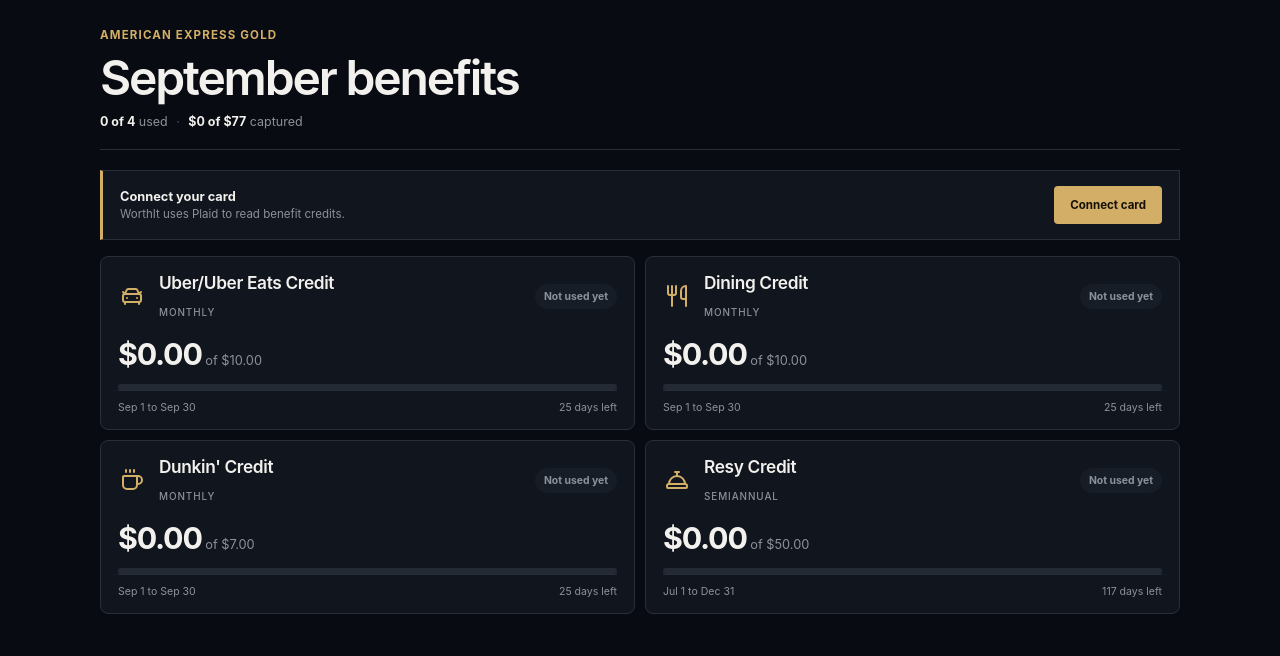
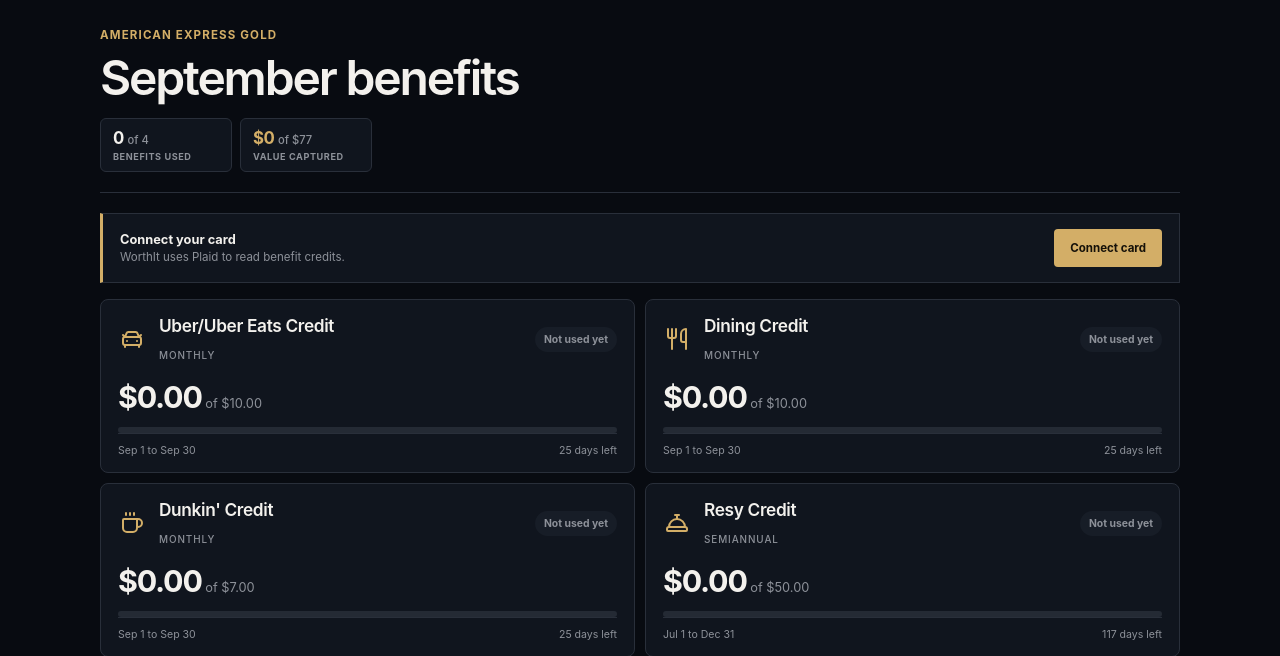
Before and after one commit to denystsinyk/worthit, a Flask app: page / in a window 1280 px wide. Shown: the part 56-712 px from the top of the page. Run offline with Flask 3, Linux system fonts and the light colour scheme; data that the repository does not hold is empty; parts of the project's set-up code (start-up, migrations or seed data) failed here and were passed over.

Commit message:
Focus dashboard on monthly progress

```diff
--- a/static/style.css
+++ b/static/style.css
@@ -94,9 +94,20 @@ button, input, select { font: inherit; }
   letter-spacing: -.045em;
   line-height: 1;
 }
-.dashboard-summary { margin: 12px 0 0; color: var(--muted); font-size: .78rem; }
-.dashboard-summary strong { color: var(--text); font-weight: 650; }
-.dashboard-summary span { margin: 0 5px; color: #4d5562; }
+.dashboard-summary { margin-top: 16px; display: flex; gap: 8px; }
+.summary-stat {
+  min-width: 132px;
+  padding: 9px 12px;
+  display: grid;
+  gap: 3px;
+  background: var(--panel);
+  border: 1px solid var(--line);
+  border-radius: 6px;
+}
+.summary-stat strong { color: var(--text); font-size: 1.05rem; font-weight: 700; letter-spacing: -.025em; }
+.summary-stat strong span { color: var(--muted); font-size: .7rem; font-weight: 550; letter-spacing: 0; }
+.summary-stat small { color: var(--muted); font-size: .57rem; font-weight: 650; letter-spacing: .065em; text-transform: uppercase; }
+.summary-value strong { color: var(--gold); }
 
 .notice {
   margin-top: 20px;
@@ -201,23 +212,6 @@ button, input, select { font: inherit; }
   font-size: .66rem;
 }
 .card-note { margin: 12px 0 0; color: #c2b4e9; font-size: .68rem; line-height: 1.45; }
-.dashboard-history {
-  min-height: 52px;
-  padding: 12px 15px;
-  display: grid;
-  grid-template-columns: 1.5fr 1fr auto;
-  align-items: center;
-  gap: 20px;
-  color: var(--muted);
-  background: var(--panel);
-  border: 1px solid var(--line);
-  border-radius: 7px;
-  font-size: .68rem;
-}
-.dashboard-history p { margin: 0; }
-.dashboard-history strong { color: var(--text); }
-.dashboard-history > span { text-align: center; }
-.dashboard-history a { color: var(--gold); font-weight: 700; text-decoration: none; white-space: nowrap; }
 
 @media (min-width: 761px) and (min-height: 720px) {
   body.page-dashboard { height: 100vh; overflow: hidden; }
@@ -328,8 +322,6 @@ button, input, select { font: inherit; }
   .notice .button { width: 100%; }
   .connection-page { padding: 64px 0; }
   .privacy-indicator { display: none; }
-  .dashboard-history { grid-template-columns: 1fr auto; }
-  .dashboard-history > span { grid-column: 1 / -1; grid-row: 2; text-align: left; }
   .metric-grid { grid-template-columns: repeat(2, 1fr); }
   .performance-row { grid-template-columns: 1fr auto; gap: 13px; }
   .performance-progress { grid-column: 1 / -1; grid-row: 2; }
--- a/templates/dashboard.html
+++ b/templates/dashboard.html
@@ -13,7 +13,16 @@
   <div>
     <p class="eyebrow">American Express Gold</p>
     <h1>{{ current_month }} benefits</h1>
-    <p class="dashboard-summary"><strong>{{ summary.complete }} of {{ statuses|length }}</strong> used <span>·</span> <strong>${{ "%.0f"|format(summary.used) }} of ${{ "%.0f"|format(summary.available) }}</strong> captured</p>
+    <div class="dashboard-summary" aria-label="Monthly benefit summary">
+      <div class="summary-stat">
+        <strong>{{ summary.complete }} <span>of {{ statuses|length }}</span></strong>
+        <small>Benefits used</small>
+      </div>
+      <div class="summary-stat summary-value">
+        <strong>${{ "%.0f"|format(summary.used) }} <span>of ${{ "%.0f"|format(summary.available) }}</span></strong>
+        <small>Value captured</small>
+      </div>
+    </div>
   </div>
   <div class="sync-control">
     {% if sync_state and sync_state['last_synced_at'] %}
@@ -87,12 +96,5 @@
   {% endfor %}
 </div>
 </section>
-{% if linked and analytics_summary.coverage_start %}
-<section class="dashboard-history" aria-label="Historical summary">
-  <p><strong>${{ "%.0f"|format(analytics_summary.measured_captured) }}</strong> of <strong>${{ "%.0f"|format(analytics_summary.available) }}</strong> potential captured {{ analytics_summary.range_label|lower }}</p>
-  <span>{{ analytics_summary.utilization }}% utilized · {{ analytics_summary.fee_recovery }}% of annual fee recovered</span>
-  <a href="{{ url_for('analytics_page') }}">Analytics <span aria-hidden="true">→</span></a>
-</section>
-{% endif %}
 <script src="{{ url_for('static', filename='refresh.js') }}"></script>
 {% endblock %}
```
Also changed, not shown: tests/test_routes.py (+3 -0 lines), tests/test_ui_assets.py (+2 -1 lines).
